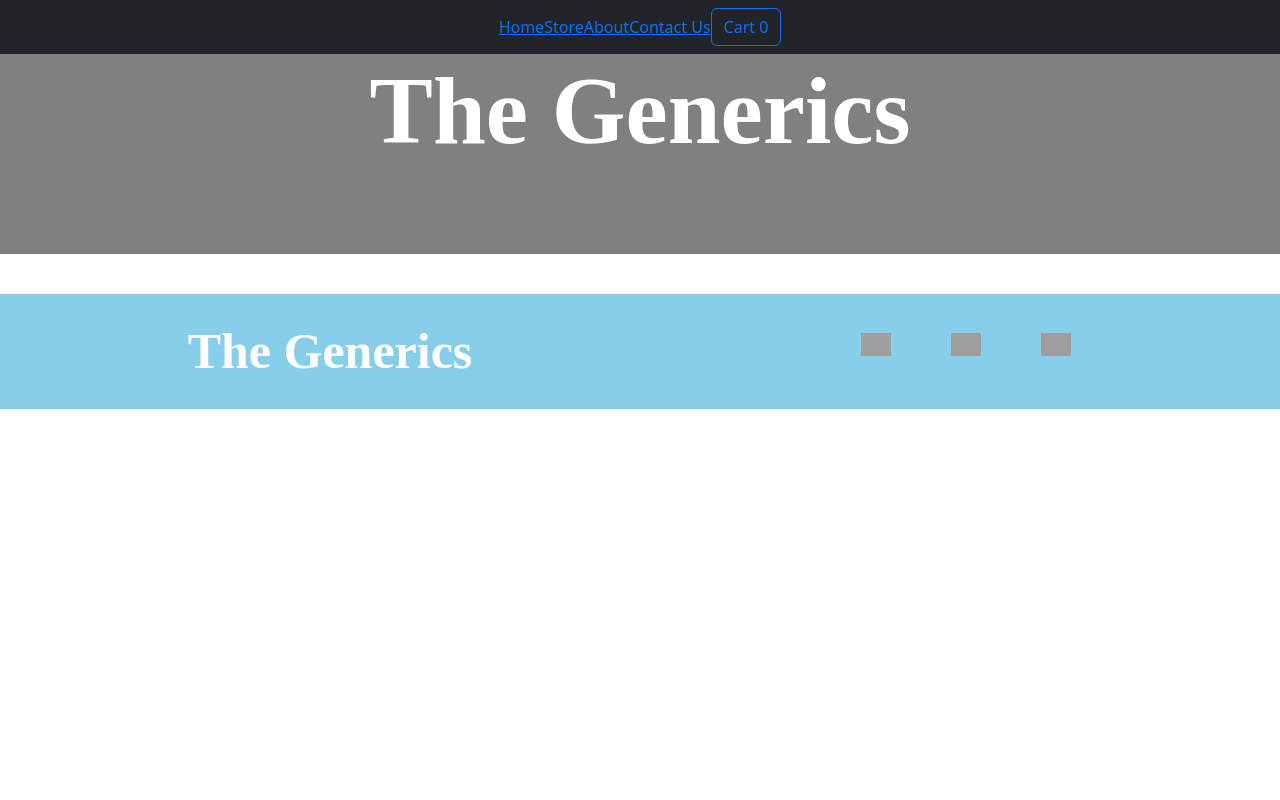
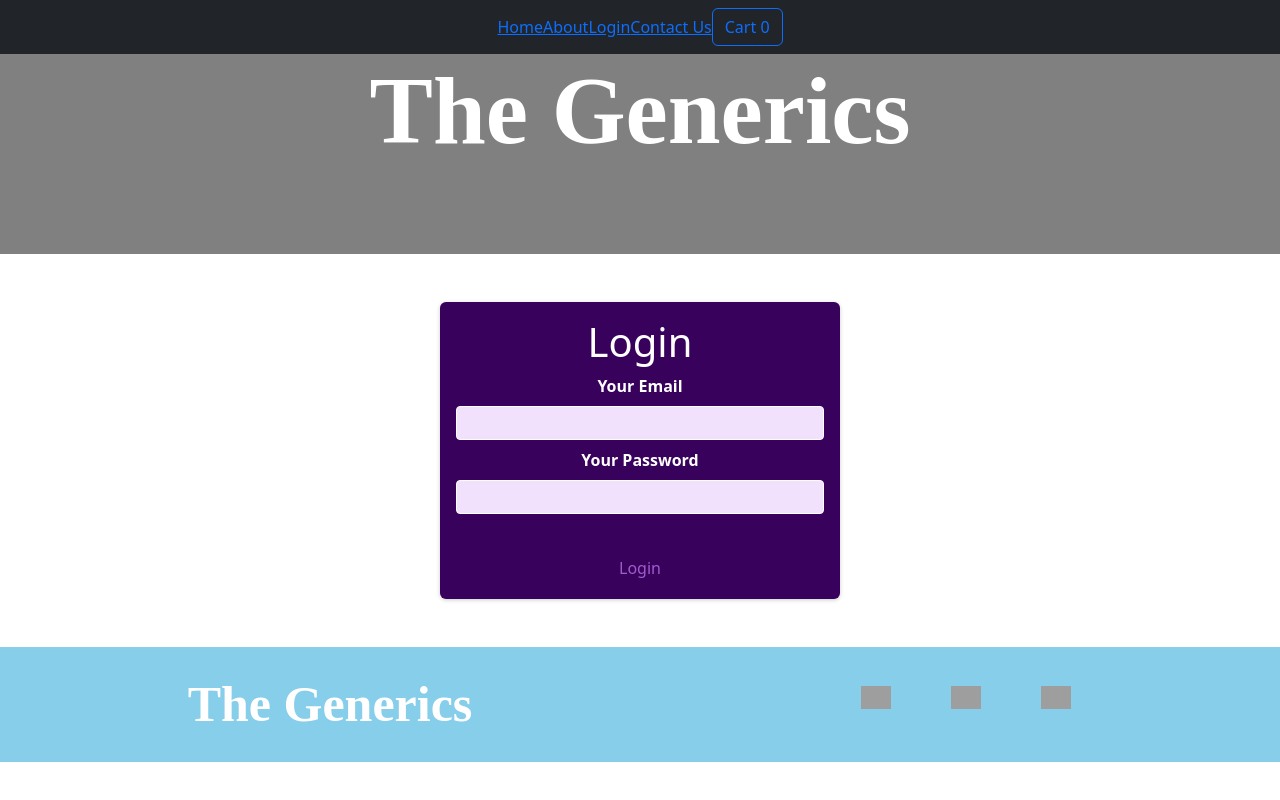
Before and after one commit to NehaParakh1/E-commerce-Project, a React (Create React App) app: page /login in a window 1280 px wide. Built offline with nearby package versions, Linux system fonts and the light colour scheme; grey boxes are pictures that could not be loaded.

Commit message:
22_adding login

```diff
--- a/src/App.js
+++ b/src/App.js
@@ -1,19 +1,20 @@
-import React, { useState } from 'react';
+import React, { useState,useContext } from 'react';
 import Header from './Component/Layout/Header'
 import Footer from './Component/Layout/Footer'
 import AvailableProduct from './Component/Product/AvailableProduct';
 import Cart from './Component/Cart/Cart';
 import CartProvider from './Component/Store/CartProvider';
-import {  Route, Switch } from 'react-router-dom';
+import {  Route, Switch, Redirect } from 'react-router-dom';
 import About from './Component/Pages/About';
 import Home from './Component/Pages/Home'
 import ContactUs from './Component/Pages/ContactUs';
 import ProductDetails from "./Component/Pages/ProductDetails";
 import { ProductContextProvider } from "./Component/Store/ProductContext";
-
+import Login from './Component/Pages/Login'
+import AuthContext from './Component/Store/AuthContext'
 
 function App(props) {
-
+  const loginCtx=useContext(AuthContext)
   const [showCart, setShowCart] = useState(false);
 
   const cartOpenHandler = (event) => {
@@ -51,11 +52,15 @@ function App(props) {
         </Route>
       <Route path= "/About"> <About/>
         </Route>
+        <Route path="/Login"><Login/>
+        </Route>
         <Route path="/ContactUS"><ContactUs onAddUser={submitHandler}/>
         </Route>
         <Route path="/store" exact>
           <AvailableProduct/>
         </Route>
+        {loginCtx.isLoggedIn && <AvailableProduct/> }
+        {!loginCtx.isLoggedIn && <Redirect to='/login' />}
         <Route path="/store/:productId">
           <ProductDetails/>
         </Route>
--- a/src/Component/Layout/Header.js
+++ b/src/Component/Layout/Header.js
@@ -2,19 +2,21 @@ import React, { useContext } from 'react';
 import { Navbar,Nav,Button } from 'react-bootstrap';
 import classes from './Header.module.css';
 import CartContext from '../Store/CartContext';
-import {NavLink} from 'react-router-dom';
-
-
-
-
-
+import {NavLink, useHistory} from 'react-router-dom';
+import AuthContext from '../Store/AuthContext';
 const Header=(props)=>{
-
+const history=useHistory()
+const loginCtx=useContext(AuthContext)
   const cartCtx = useContext(CartContext);
   let quantity=0;
   cartCtx.items.forEach(item =>{
     quantity=quantity+Number(item.quantity)
  })
+
+ const logoutHandler = () =>{
+  loginCtx.logout()
+  history.replace('/login')
+}
 
 return (
     <>
@@ -22,10 +24,14 @@ return (
 
              <Nav className={classes.nav}>
                <NavLink to="/home">Home</NavLink>
-               <NavLink to="/store">Store</NavLink>
                <NavLink to="/About">About</NavLink>
+               {!loginCtx.isLoggedin && <NavLink to ="/Login">Login</NavLink>}
                <NavLink to='/ContactUs'>Contact Us</NavLink>
+               {loginCtx.isLoggedIn && <NavLink to="/store">Store</NavLink>}
+               {loginCtx.isLoggedIn &&
+              <Button onClick={logoutHandler}>Logout</Button>}
              </Nav>
+
           <div className={classes['flex-end']}>
              <Button variant="outline-primary" onClick={props.onClick}>Cart <span>{quantity}</span></Button>
              </div>
--- /dev/null
+++ b/src/Component/Pages/Login.js
@@ -0,0 +1,83 @@
+import { useRef, useContext } from 'react';
+import { useHistory } from 'react-router-dom'
+import classes from './Login.module.css';
+import AuthContext from '../Store/AuthContext';
+
+const Login = () => {
+  const history=useHistory();
+  const emailInputRef=useRef();
+  const passwordInputRef=useRef();
+
+  const loginCtx=useContext(AuthContext);
+
+
+  const submitHandler=(event)=>{
+    event.preventDefault();
+const enteredEmail = emailInputRef.current.value;
+const enteredPassword = passwordInputRef.current.value;
+
+let url='https://identitytoolkit.googleapis.com/v1/accounts:signInWithPassword?key=AIzaSyCL88vedXWOxULmjMSR9-1BKz0CXh_xbIg';
+
+  fetch(url,
+{
+  method:'POST',
+  body:JSON.stringify({
+    email:enteredEmail,
+    password:enteredPassword,
+    returnSecureToken: true,
+  }),
+  headers: {
+    'Content-Type':'application/json',
+  },
+}).then((res) => {
+  if (res.ok) {
+return res.json()
+  } else {
+    return res.json().then((data) => {
+     // let errorMessage='Authentication failed';
+     //if(data && data.error && data.error.message) {errorMessage=data.error.message;
+    // }
+   alert(data.error.message);
+
+    });
+  }
+}).then(data=>{
+  loginCtx.login(data.idToken);
+history.replace('/store');
+
+}).catch(err=>{
+  alert(err.message);
+})
+}
+
+  return (
+    <section className={classes.auth}>
+      <h1>Login</h1>
+      <form>
+        <div className={classes.control}>
+          <label htmlFor='email'>Your Email</label>
+          <input type='email' id='email' required ref={emailInputRef}/>
+        </div>
+        <div className={classes.control}>
+          <label htmlFor='password'>Your Password</label>
+          <input
+            type='password'
+            id='password'
+            required
+            ref={passwordInputRef}
+          />
+        </div>
+        <div className={classes.actions}>
+          <button
+            type='button'
+            className={classes.toggle}
+            onClick={submitHandler}
+          >Login
+          </button>
+        </div>
+      </form>
+    </section>
+  );
+};
+
+export default Login;
--- /dev/null
+++ b/src/Component/Pages/Login.module.css
@@ -0,0 +1,73 @@
+.auth {
+    margin: 3rem auto;
+    width: 95%;
+    max-width: 25rem;
+    border-radius: 6px;
+    background-color: #38015c;
+    box-shadow: 0 1px 4px rgba(0, 0, 0, 0.2);
+    padding: 1rem;
+    text-align: center;
+    color:white;
+  }
+
+  .auth h1 {
+    text-align: center;
+    color: white;
+  }
+
+  .control {
+    margin-bottom: 0.5rem;
+  }
+
+  .control label {
+    display: block;
+    color: white;
+    font-weight: bold;
+    margin-bottom: 0.5rem;
+  }
+
+  .control input {
+    font: inherit;
+    background-color: #f1e1fc;
+    color: #38015c;
+    border-radius: 4px;
+    border: 1px solid white;
+    width: 100%;
+    text-align: left;
+    padding: 0.25rem;
+  }
+
+  .actions {
+    margin-top: 1.5rem;
+    display: flex;
+    flex-direction: column;
+    align-items: center;
+  }
+
+  .actions button {
+    cursor: pointer;
+    font: inherit;
+    color: white;
+    background-color: #9f5ccc;
+    border: 1px solid #9f5ccc;
+    border-radius: 4px;
+    padding: 0.5rem 2.5rem;
+  }
+
+  .actions button:hover {
+    background-color: #873abb;
+    border-color: #873abb;
+  }
+
+  .actions .toggle {
+    margin-top: 1rem;
+    background-color: transparent;
+    color: #9f5ccc;
+    border: none;
+    padding: 0.15rem 1.5rem;
+  }
+
+  .actions .toggle:hover {
+    background-color: transparent;
+    color: #ae82cc;
+  }
--- /dev/null
+++ b/src/Component/Store/AuthContext.js
@@ -0,0 +1,38 @@
+import React, {useState} from "react"
+
+const AuthContext = React.createContext({
+    token: '',
+    isLoggedIn: false,
+    login: (token) => {},
+    logout: () => {}
+});
+
+export const AuthContextProvider = (props) => {
+    let initialToken = localStorage.getItem('token');
+    const [token, setToken] = useState(initialToken);
+
+    const userLoggedIn = !!token
+
+    const loginHandler = (token) => {
+        setToken(token);
+        localStorage.setItem('token', token)
+        console.log(token)
+    }
+    const logoutHandler = () => {
+        setToken(null);
+        localStorage.removeItem('token')
+        console.log(token)
+    }
+
+    const contextValue = ({
+        token: token,
+        isLoggedIn: userLoggedIn,
+        login: loginHandler,
+        logout: logoutHandler
+    })
+
+    return (<AuthContext.Provider value={contextValue}>
+        {props.children}
+    </AuthContext.Provider>)
+}
+export default AuthContext
--- a/src/index.js
+++ b/src/index.js
@@ -2,7 +2,7 @@ import React from 'react';
 import ReactDOM from 'react-dom/client';
 import './index.css';
 import App from './App';
-import {BrowserRouter} from 'react-router-dom'
+import { BrowserRouter } from 'react-router-dom';
 
 import '../node_modules/react-bootstrap/dist/react-bootstrap';
 import '../node_modules/bootstrap/dist/css/bootstrap.css';
```
